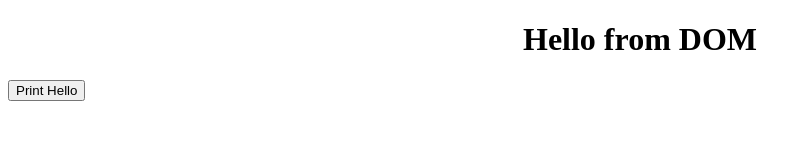
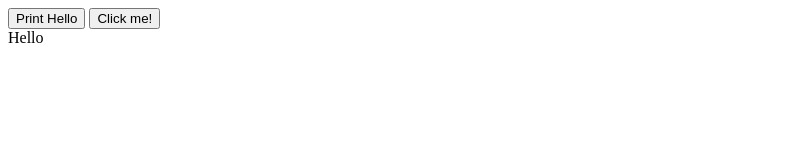
Before and after one commit to shivsinghcse/fullstack-and-low-level-design, a plain HTML site: page FS&LLD-2/Lecture-08/index.html in a window 1280 px wide. Both pictures are taken after a click on the button "Print Hello". Shown: the whole page, without its empty margins (0-811 px from the left). Drawn offline with Linux system fonts and the light colour scheme.

Commit message:
introduction to DOM

```diff
--- a/FS&LLD-2/Lecture-08/index.html
+++ b/FS&LLD-2/Lecture-08/index.html
@@ -1,21 +1,60 @@
 <!DOCTYPE html>
 <html lang="en">
+
 <head>
     <meta charset="UTF-8">
     <meta name="viewport" content="width=device-width, initial-scale=1.0">
     <title>DOM</title>
 </head>
-<body>
+
+<body class="body-cls" id="body-id">
+    <!-- // create a button,
+    // on clicking of a button - "append" ''Hello'' to the page -->
+
+    <!--
+        1. create a button element where event need to be fired.
+        2. attach an event
+        3. manipulate (add, remove, modify) the DOM
+    -->
     <div id="box"></div>
-    <button onclick="printHello()" id="btn">Print Hello</button>
+    <button id="printBtn">Print Hello</button>
+    <button>Click me!</button>
 
     <script>
-        let box =  document.getElementById('box');
-        function printHello(){
-            //alert()
-            box.innerHTML = '<h1>Hello from DOM</h1>'
-            box.style.textAlign ='center'
-        }
+        let btnEl = document.getElementById('printBtn');
+        console.log(btnEl, ': Button element');
+
+
+        btnEl.addEventListener('click', function () {
+
+            const divEl = document.createElement('div');
+           // add text to my Div
+
+           // 1. using innerText/ InnerHTML
+
+            divEl.innerText = "Hello";
+
+            // 2. using createTextNode
+
+            // const divText = document.createTextNode('Hello');
+            // divEl.appendChild(divText);
+
+            let bodyEl = document.querySelector('body');
+            // let bodyElById = document.querySelector('#body-id');
+            // let bodyElBycls = document.querySelector('.body-cls');
+
+            // console.log(bodyEl);
+            // console.log(bodyElById);
+            // console.log(bodyElBycls);
+
+            bodyEl.appendChild(divEl);
+
+        })
+
+
+
+
     </script>
 </body>
+
 </html>
```
Also changed, not shown: FS&LLD-2/Lecture-08/index2.html (added, +36 -0 lines).
